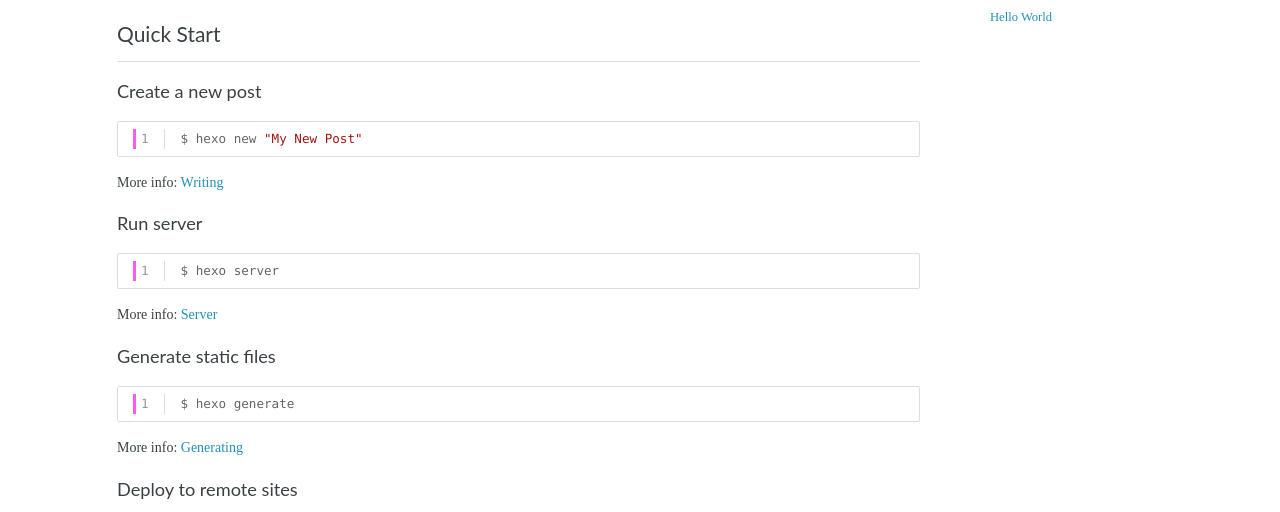
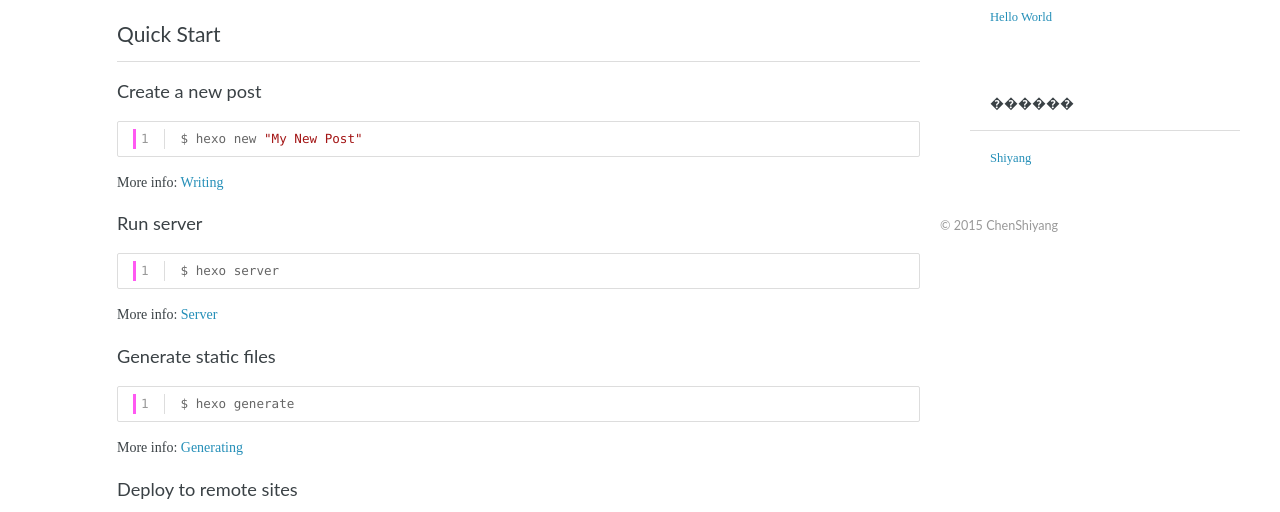
Before and after one commit to chenshiyang/chenshiyang.github.io, a plain HTML site: page 2015/09/16/hello-world/index.html in a window 1280 px wide. Shown: the part 288-800 px from the top of the page. Drawn offline with Linux system fonts and the light colour scheme.

Commit message:
Site updated: 2015-09-16 14:30:29

```diff
--- a/2015/09/16/hello-world/index.html
+++ b/2015/09/16/hello-world/index.html
@@ -180,6 +180,13 @@
 
 
 
+
+  <div class="widget tag">
+<h3 class="title">������</h3>
+<ul class="entry">
+<li><a href="http://chenshiyang.github.io/" title="Shiyang's Blog">Shiyang</a></li>
+</ul>
+</div
 </aside>
     <div class="clearfix"></div>
   </div>
```
Also changed, not shown: about/index.html (+7 -0 lines), archives/2015/09/index.html (+7 -0 lines), archives/2015/index.html (+7 -0 lines), archives/index.html (+7 -0 lines), index.html (+7 -0 lines).
